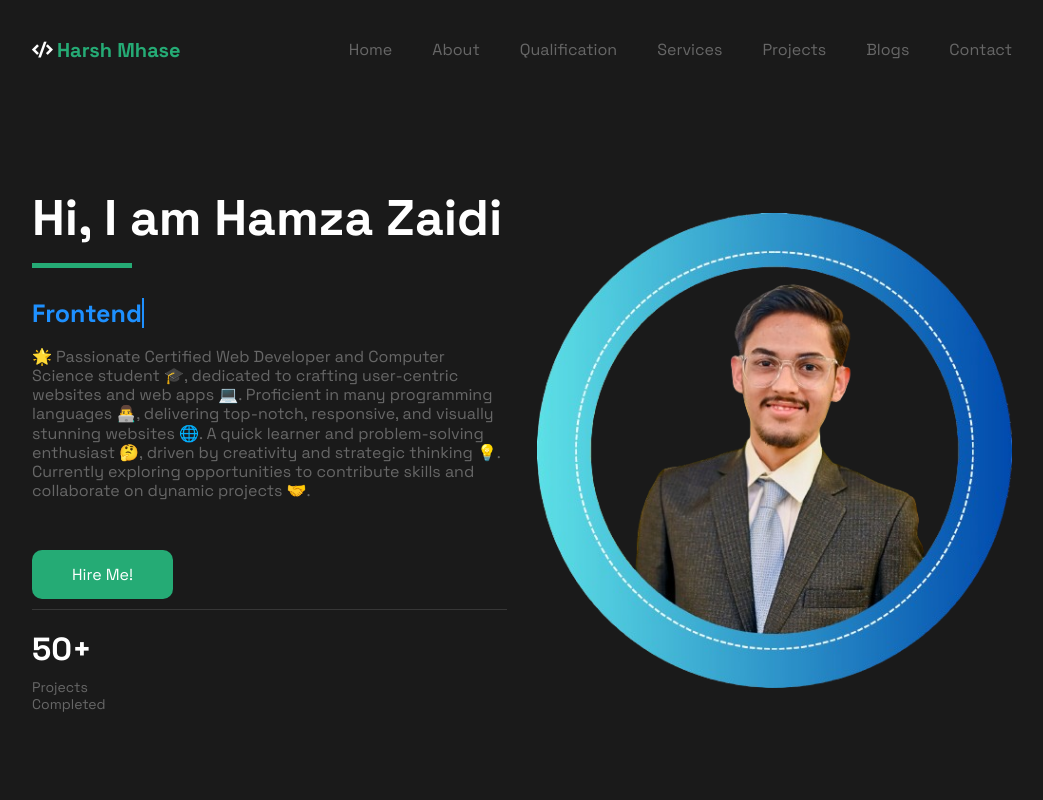
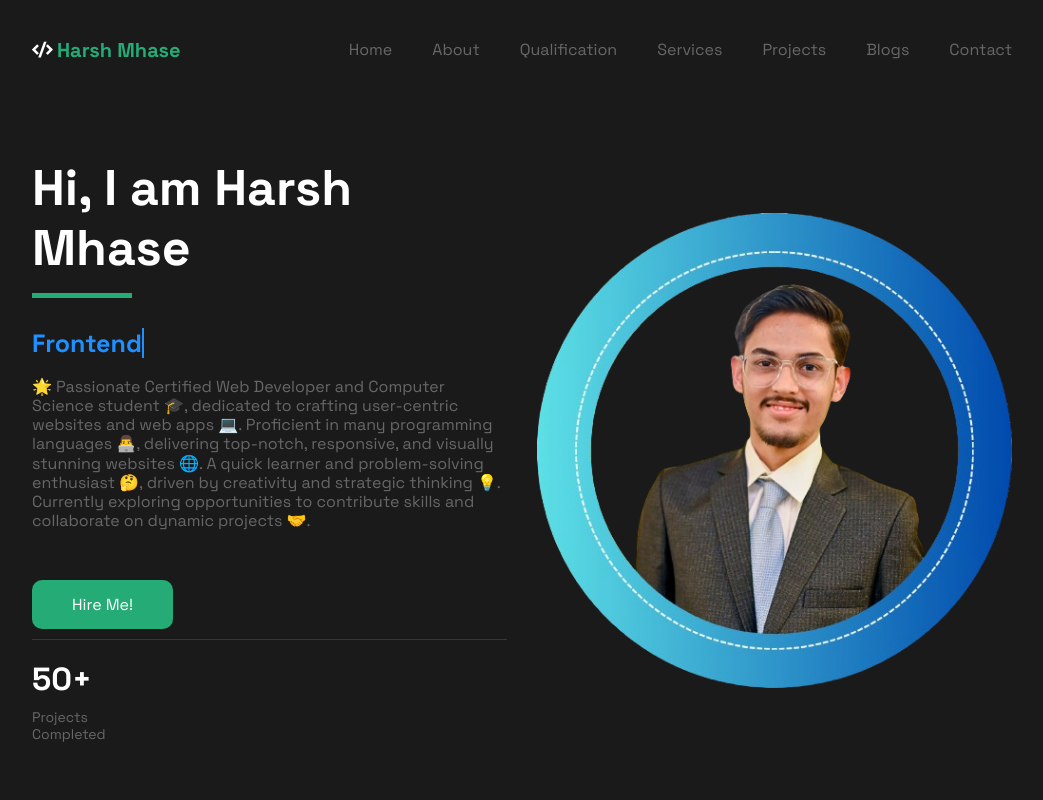
Before and after one commit to harshmhase87/new-portfolio, a plain HTML site: page index.html in a window 1280 px wide. Shown: the top 800 px of the page, without its empty margins (118-1161 px from the left). Drawn offline with nearby package versions, Linux system fonts and the light colour scheme.

Commit message:
change name

```diff
--- a/index.html
+++ b/index.html
@@ -82,7 +82,7 @@
             <div class="container">
                 <div class="d-grid hero__wrapper">
                     <div class="hero__content">
-                        <h1 class="hero__title">Hi, I am Hamza Zaidi</h1>
+                        <h1 class="hero__title">Hi, I am Harsh Mhase</h1>
                         <h2 id="typewriter"
                             style="font-size: 25px; font-weight: bold; color: #1e90ff; border-right: 2px solid #1e90ff; white-space: nowrap; overflow: hidden; display: inline-block;">
                         </h2>
```
